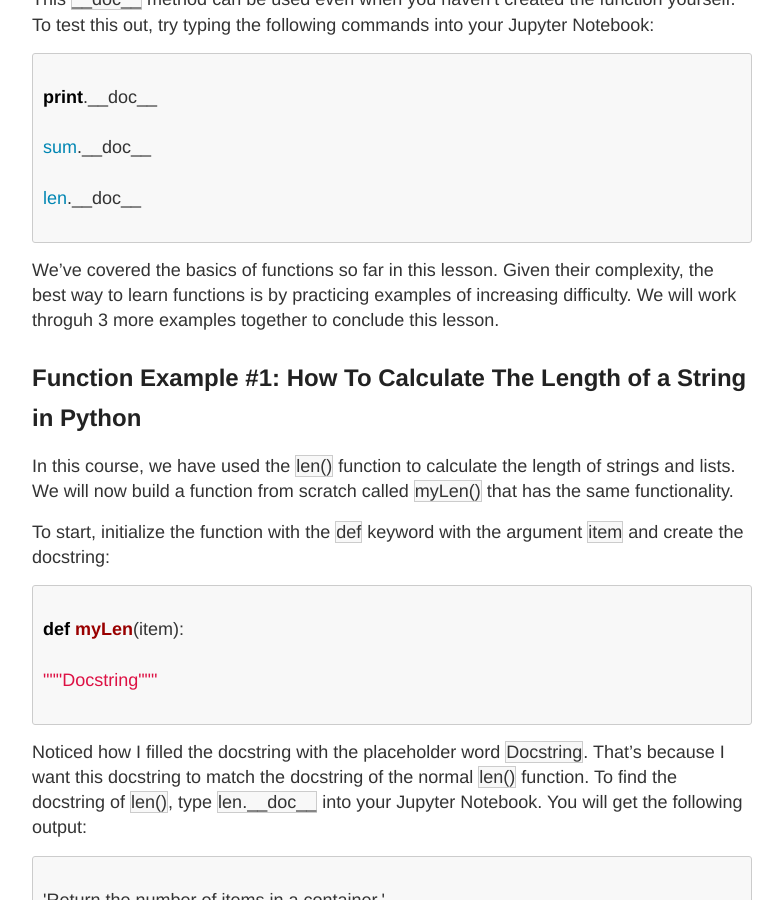
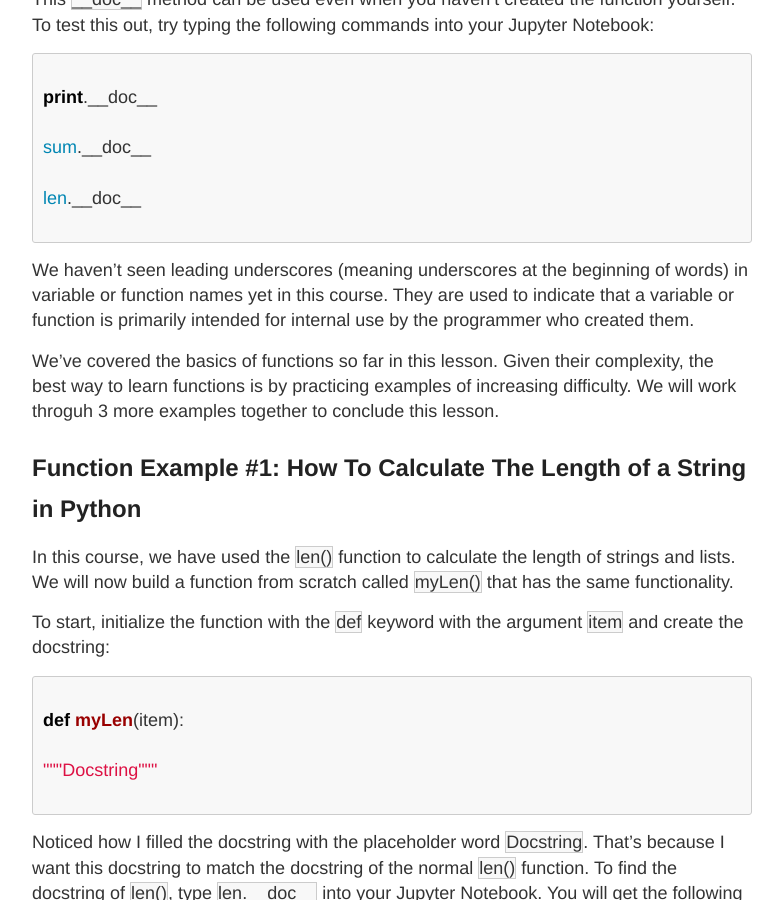
Before and after one commit to rosyberti/website, a Jekyll site: the page built from python-course/functions.md, in a window 1280 px wide and 900 px high, scrolled down 2811 px. Shown: the whole window, without its empty margins (248-1031 px from the left). Built offline with Jekyll 4.4.1, drawn with Linux system fonts in a browser that asks for light colours.

Commit message:
explained underscores

````diff
--- a/python-course/functions.md
+++ b/python-course/functions.md
@@ -106,6 +106,8 @@ sum.__doc__
 len.__doc__
 
 ```
+
+We haven't seen leading underscores (meaning underscores at the beginning of words) in variable or function names yet in this course. They are used to indicate that a variable or function is primarily intended for internal use by the programmer who created them.
 
 We've covered the basics of functions so far in this lesson. Given their complexity, the best way to learn functions is by practicing examples of increasing difficulty. We will work throguh 3 more examples together to conclude this lesson.
 
````
